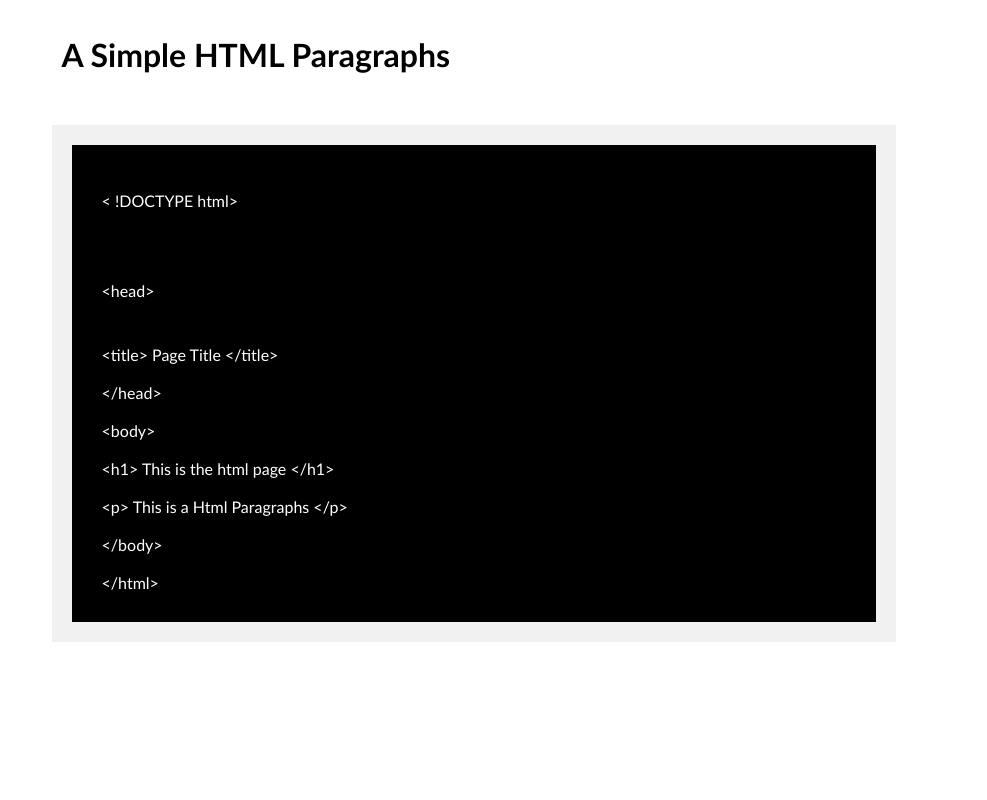
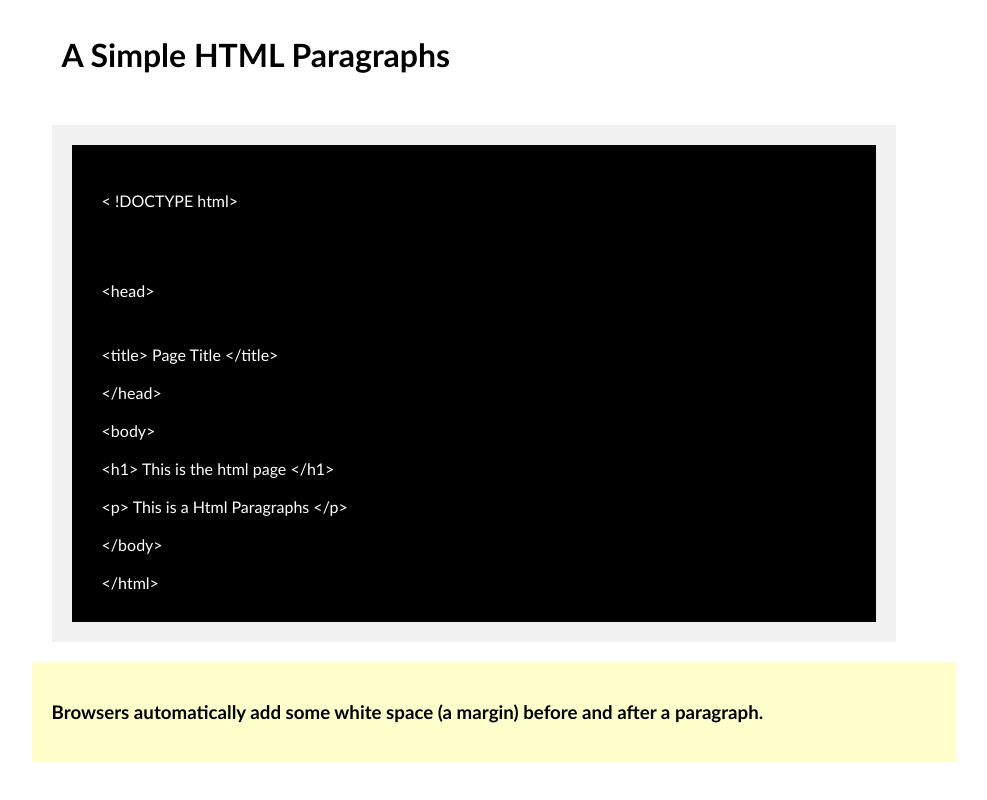
Before and after one commit to MahsumaRezai/CodeToLearn, a Next.js app: page /HtmlLesson3 in a window 1280 px wide. Shown: the part 413-1213 px from the top of the page, without its empty margins (166-1153 px from the left). Before the commit the page ends 1115 px from the top, so only its background shows below. Built offline with nearby package versions, Linux system fonts and the light colour scheme.

Commit message:
add para data

```diff
--- a/component/Html/Card.js
+++ b/component/Html/Card.js
@@ -2,6 +2,7 @@ import { Fragment } from 'react';
 import classes from './HtmlLesson1.module.css';
 import ParaText from './paratext';
 import Example from './ex'
+import Tip from './Tip';
 
 
 const Card = (props) => {
@@ -17,6 +18,8 @@ const Card = (props) => {
                      This is the html page" h1end=" &lt;/h1&gt;" para="  &lt;p&gt;
                      This is a  Html Paragraphs" prarend="  &lt;/p&gt;" bodyend="  &lt;/body&gt;" htmlend="    &lt;/html&gt;"
                      headtitle="A Simple HTML Paragraphs"/>
+
+                     <Tip title=" Browsers automatically add some white space (a margin) before and after a paragraph."/>
             </div>
         </Fragment >
 
--- a/component/Html/Example.module.css
+++ b/component/Html/Example.module.css
@@ -3,7 +3,8 @@
     color: white;
     padding: 20px;
     border: 20px solid #f1f1f1;
-    margin: 20px
+    margin: 20px;
+    height: min-content;
 
 }
 .insed {
```
